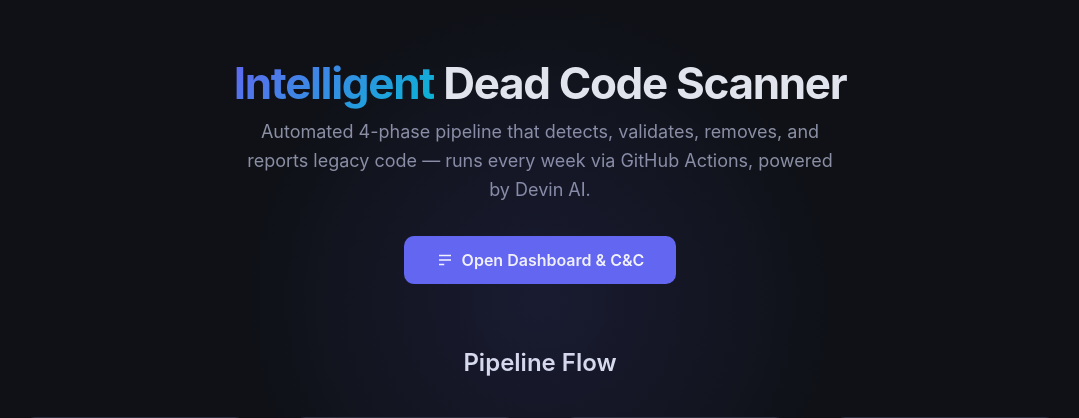
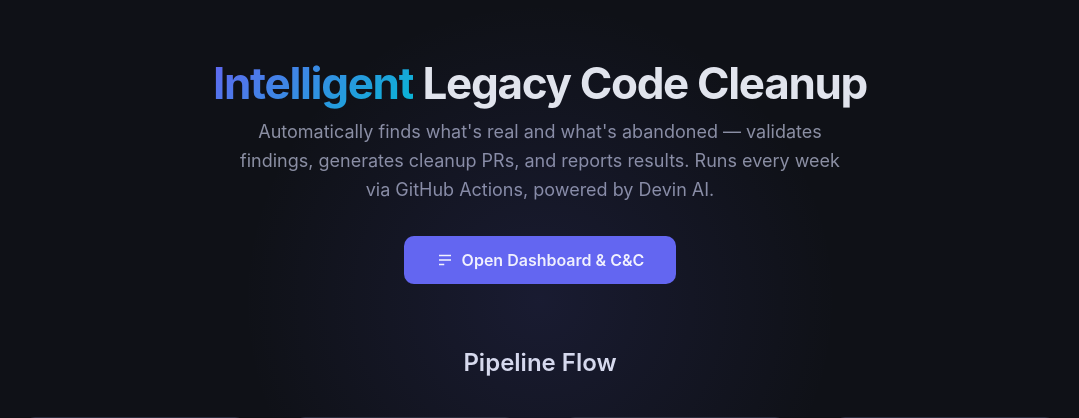
Before and after one commit to 1337samuels/DevinDemo, a Flask app: page / in a window 1280 px wide. Shown: the top 418 px of the page, without its empty margins (100-1179 px from the left). Run offline with Flask 3, Linux system fonts and the light colour scheme.

Commit message:
feat: rename to 'Intelligent Legacy Code Cleanup' + update hero subtitle with client language
Co-Authored-By: samuels <giladsamuels1@gmail.com>

```diff
--- a/web/templates/landing.html
+++ b/web/templates/landing.html
@@ -3,7 +3,7 @@
 <head>
     <meta charset="UTF-8">
     <meta name="viewport" content="width=device-width, initial-scale=1.0">
-    <title>DevinDemo &mdash; Dead Code Scanner</title>
+    <title>DevinDemo &mdash; Legacy Code Cleanup</title>
     <style>
         * { margin: 0; padding: 0; box-sizing: border-box; }
 
@@ -468,11 +468,11 @@
     <!-- ===== HERO ===== -->
     <section class="hero">
         <h1>
-            <span class="highlight">Intelligent</span> Dead Code Scanner
+            <span class="highlight">Intelligent</span> Legacy Code Cleanup
         </h1>
         <p>
-            Automated 4-phase pipeline that detects, validates, removes,
-            and reports legacy code &mdash; runs every week via GitHub Actions, powered by Devin AI.
+            Automatically finds what's real and what's abandoned &mdash; validates findings,
+            generates cleanup PRs, and reports results. Runs every week via GitHub Actions, powered by Devin AI.
         </p>
         <div class="hero-actions">
             <a href="/dashboard" class="btn btn-primary">
```
